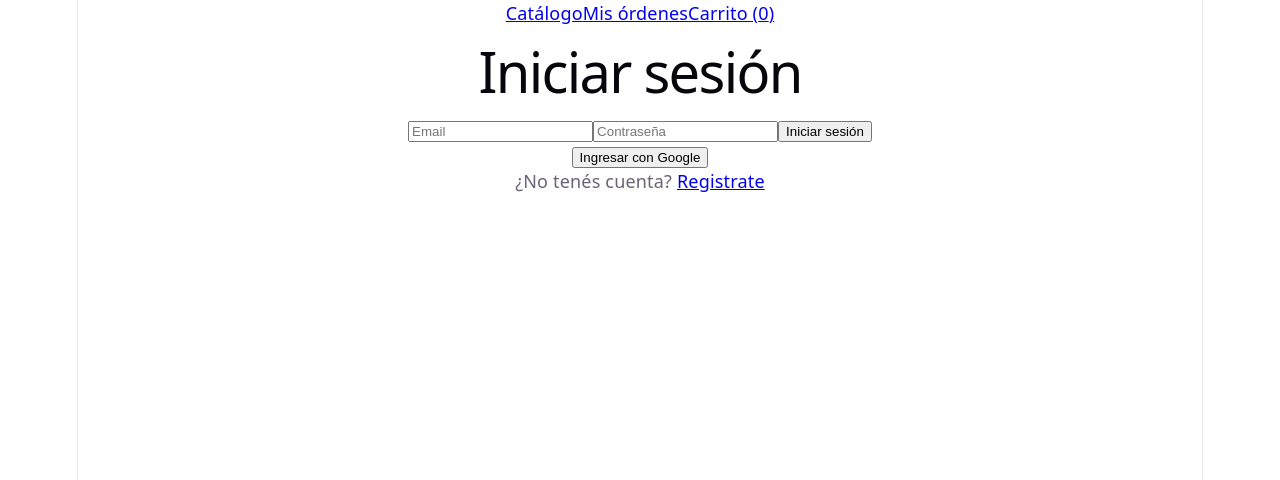
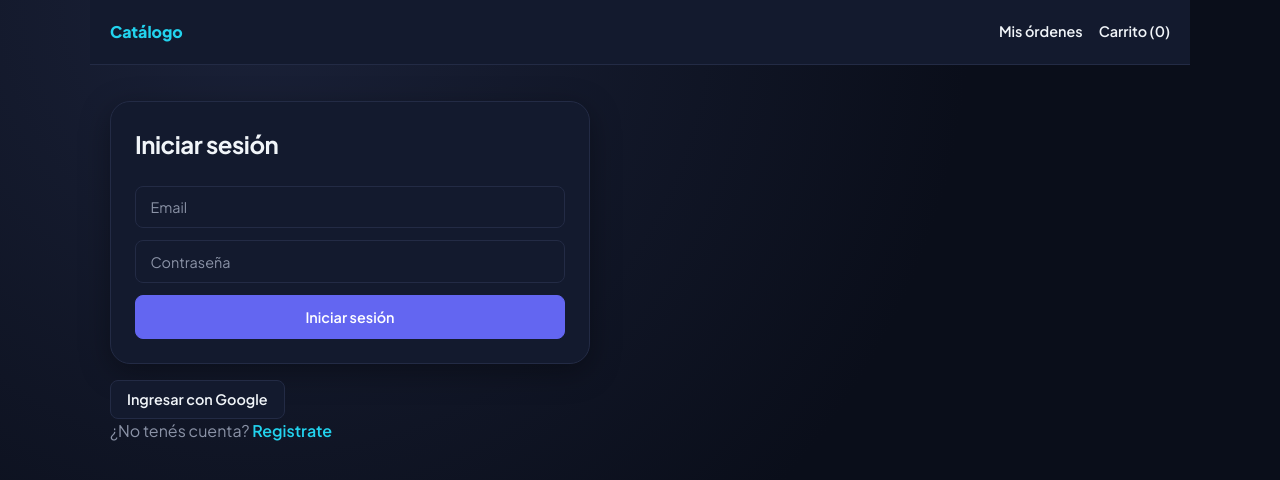
Before and after one commit to GonzaloB1/ProyectoM5_GonzaloBastias, a React (Vite) app: page /login in a window 1280 px wide. Shown: the top 480 px of the page. Built offline with nearby package versions, Linux system fonts and the light colour scheme; no server answers.

Commit message:
Corrige rewrites de vercel.json para no interferir con vercel dev, aplica sistema de estilos CSS y README con bitácora

```diff
--- a/index.html
+++ b/index.html
@@ -1,12 +1,13 @@
 <!doctype html>
 <html lang="en">
+
   <head>
     <meta charset="UTF-8" />
     <link rel="icon" type="image/svg+xml" href="/favicon.svg" />
     <meta name="viewport" content="width=device-width, initial-scale=1.0" />
     <title>ai-ecommerce</title>
   </head>
-  <body>
+<body>
     <div id="root"></div>
     <script type="module" src="/src/main.tsx"></script>
   </body>
--- a/src/index.css
+++ b/src/index.css
@@ -1,111 +1,261 @@
+
+@import url('https://fonts.googleapis.com/css2?family=Plus+Jakarta+Sans:wght@400;500;600;700;800&display=swap');
+
 :root {
-  --text: #6b6375;
-  --text-h: #08060d;
-  --bg: #fff;
-  --border: #e5e4e7;
-  --code-bg: #f4f3ec;
-  --accent: #aa3bff;
-  --accent-bg: rgba(170, 59, 255, 0.1);
-  --accent-border: rgba(170, 59, 255, 0.5);
-  --social-bg: rgba(244, 243, 236, 0.5);
-  --shadow:
-    rgba(0, 0, 0, 0.1) 0 10px 15px -3px, rgba(0, 0, 0, 0.05) 0 4px 6px -2px;
-
-  --sans: system-ui, 'Segoe UI', Roboto, sans-serif;
-  --heading: system-ui, 'Segoe UI', Roboto, sans-serif;
-  --mono: ui-monospace, Consolas, monospace;
-
-  font: 18px/145% var(--sans);
-  letter-spacing: 0.18px;
-  color-scheme: light dark;
-  color: var(--text);
-  background: var(--bg);
-  font-synthesis: none;
-  text-rendering: optimizeLegibility;
-  -webkit-font-smoothing: antialiased;
-  -moz-osx-font-smoothing: grayscale;
-
-  @media (max-width: 1024px) {
-    font-size: 16px;
-  }
+  --color-bg: #0a0e1a;
+  --color-bg-gradient: radial-gradient(circle at 20% 0%, #1a2138 0%, #0a0e1a 55%);
+  --color-surface: #131a2e;
+  --color-surface-hover: #1a2340;
+  --color-primary: #6366f1;
+  --color-primary-hover: #4f46e5;
+  --color-primary-soft: rgba(99, 102, 241, 0.12);
+  --color-accent: #22d3ee;
+  --color-text: #f1f5f9;
+  --color-text-muted: #8b93a7;
+  --color-error: #f87171;
+  --color-error-soft: rgba(248, 113, 113, 0.1);
+  --color-success: #34d399;
+  --color-warning: #fbbf24;
+  --color-border: #232b45;
+  --radius-sm: 8px;
+  --radius: 14px;
+  --radius-lg: 20px;
+  --shadow-soft: 0 8px 30px rgba(0, 0, 0, 0.35);
+  --header-height: 60px;
 }
 
-@media (prefers-color-scheme: dark) {
-  :root {
-    --text: #9ca3af;
-    --text-h: #f3f4f6;
-    --bg: #16171d;
-    --border: #2e303a;
-    --code-bg: #1f2028;
-    --accent: #c084fc;
-    --accent-bg: rgba(192, 132, 252, 0.15);
-    --accent-border: rgba(192, 132, 252, 0.5);
-    --social-bg: rgba(47, 48, 58, 0.5);
-    --shadow:
-      rgba(0, 0, 0, 0.4) 0 10px 15px -3px, rgba(0, 0, 0, 0.25) 0 4px 6px -2px;
-  }
+* { box-sizing: border-box; margin: 0; padding: 0; }
 
-  #social .button-icon {
-    filter: invert(1) brightness(2);
-  }
+body {
+  font-family: "Plus Jakarta Sans", system-ui, -apple-system, sans-serif;
+  background: var(--color-bg-gradient);
+  background-color: var(--color-bg);
+  color: var(--color-text);
+  line-height: 1.5;
+  min-height: 100vh;
+  -webkit-font-smoothing: antialiased;
 }
 
-#root {
-  width: 1126px;
-  max-width: 100%;
-  margin: 0 auto;
-  text-align: center;
-  border-inline: 1px solid var(--border);
-  min-height: 100svh;
+#root { min-height: 100vh; display: flex; flex-direction: column; }
+
+h1, h2, h3 { font-weight: 700; letter-spacing: -0.02em; }
+h1 { font-size: 1.5rem; margin-bottom: 0.75rem; }
+h2 { font-size: 1.15rem; margin-bottom: 0.6rem; }
+p { color: var(--color-text-muted); }
+a { color: var(--color-accent); text-decoration: none; font-weight: 600; }
+a:hover { text-decoration: underline; }
+
+button {
+  cursor: pointer;
+  font-family: inherit;
+  font-weight: 600;
+  font-size: 0.9rem;
+  border: none;
+  border-radius: var(--radius-sm);
+  padding: 0.6rem 1rem;
+  background-color: var(--color-surface);
+  color: var(--color-text);
+  border: 1px solid var(--color-border);
+  transition: transform 0.12s ease, background-color 0.15s ease;
+}
+button:hover:not(:disabled) { background-color: var(--color-surface-hover); }
+button:active:not(:disabled) { transform: scale(0.97); }
+button:disabled { opacity: 0.5; cursor: not-allowed; }
+
+input, select, textarea {
+  font-family: inherit;
+  font-size: 0.9rem;
+  padding: 0.7rem 0.9rem;
+  border-radius: var(--radius-sm);
+  border: 1.5px solid var(--color-border);
+  background-color: var(--color-surface);
+  color: var(--color-text);
+  width: 100%;
+}
+input::placeholder, textarea::placeholder { color: var(--color-text-muted); }
+input:focus, select:focus, textarea:focus {
+  outline: none;
+  border-color: var(--color-primary);
+  box-shadow: 0 0 0 3px var(--color-primary-soft);
+}
+textarea { min-height: 80px; resize: vertical; }
+
+.error {
+  color: var(--color-error);
+  background-color: var(--color-error-soft);
+  padding: 0.6rem 0.85rem;
+  border-radius: var(--radius-sm);
+  font-size: 0.85rem;
+  margin: 0.5rem 0;
+}
+
+/* ---------- Header ---------- */
+header {
+  display: flex;
+  flex-wrap: wrap;
+  align-items: center;
+  gap: 1rem;
+  padding: 0.85rem 1.25rem;
+  background-color: var(--color-surface);
+  border-bottom: 1px solid var(--color-border);
+  position: sticky;
+  top: 0;
+  z-index: 10;
+}
+header a { color: var(--color-text); font-size: 0.9rem; }
+header a:first-child {
+  font-weight: 800;
+  color: var(--color-accent);
+  font-size: 1rem;
+  margin-right: auto;
+}
+header button { margin-left: auto; }
+
+/* ---------- Contenedor general de páginas ---------- */
+main, .page, form, table { width: 100%; }
+body > #root > * { padding: 1.25rem; max-width: 1100px; margin: 0 auto; width: 100%; }
+header { max-width: 100%; }
+
+/* ---------- Catálogo / grilla de productos ---------- */
+.product-filter, .order-status-filter {
+  display: flex;
+  gap: 0.5rem;
+  flex-wrap: wrap;
+  margin: 1rem 0;
+}
+.product-filter button, .order-status-filter button {
+  padding: 0.45rem 0.9rem;
+  font-size: 0.82rem;
+  background-color: transparent;
+}
+.product-filter button.active, .order-status-filter button.active {
+  background-color: var(--color-primary);
+  border-color: var(--color-primary);
+  color: white;
+}
+
+.product-grid {
+  display: grid;
+  grid-template-columns: repeat(2, 1fr);
+  gap: 1rem;
+  margin-top: 1rem;
+}
+
+.product-card {
+  display: block;
+  background-color: var(--color-surface);
+  border: 1px solid var(--color-border);
+  border-radius: var(--radius);
+  overflow: hidden;
+  transition: transform 0.15s ease, box-shadow 0.15s ease;
+}
+.product-card:hover { transform: translateY(-3px); box-shadow: var(--shadow-soft); text-decoration: none; }
+.product-card img { width: 100%; aspect-ratio: 1 / 1; object-fit: cover; background: var(--color-bg); }
+.product-card h3 { font-size: 0.9rem; padding: 0.6rem 0.7rem 0; }
+.product-card .price { padding: 0 0.7rem 0.7rem; color: var(--color-accent); font-weight: 700; }
+.out-of-stock { color: var(--color-error); font-size: 0.78rem; padding: 0 0.7rem 0.6rem; display: block; }
+
+/* ---------- Carrito / checkout ---------- */
+ul { list-style: none; }
+li {
+  display: flex;
+  align-items: center;
+  gap: 0.75rem;
+  padding: 0.75rem;
+  background-color: var(--color-surface);
+  border: 1px solid var(--color-border);
+  border-radius: var(--radius-sm);
+  margin-bottom: 0.6rem;
+  flex-wrap: wrap;
+}
+li img { width: 55px; height: 55px; object-fit: cover; border-radius: var(--radius-sm); }
+li input[type="number"] { width: 60px; }
+.total {
+  font-size: 1.15rem;
+  font-weight: 700;
+  color: var(--color-text);
+  margin: 1rem 0;
+}
+
+/* ---------- Formularios (login, register, admin) ---------- */
+form {
   display: flex;
   flex-direction: column;
-  box-sizing: border-box;
+  gap: 0.75rem;
+  max-width: 420px;
+  background-color: var(--color-surface);
+  padding: 1.5rem;
+  border-radius: var(--radius-lg);
+  border: 1px solid var(--color-border);
+  box-shadow: var(--shadow-soft);
+  margin: 1rem 0;
+}
+form button[type="submit"] {
+  background-color: var(--color-primary);
+  color: white;
+  border-color: var(--color-primary);
+  padding: 0.75rem;
+}
+form button[type="submit"]:hover:not(:disabled) { background-color: var(--color-primary-hover); }
+
+/* ---------- Tablas (admin) ---------- */
+table {
+  border-collapse: collapse;
+  background-color: var(--color-surface);
+  border: 1px solid var(--color-border);
+  border-radius: var(--radius);
+  overflow: hidden;
+  margin-top: 1rem;
+  font-size: 0.85rem;
+}
+th, td { padding: 0.65rem 0.8rem; text-align: left; border-bottom: 1px solid var(--color-border); }
+th { color: var(--color-text-muted); font-weight: 600; font-size: 0.78rem; text-transform: uppercase; }
+tr:last-child td { border-bottom: none; }
+td img { width: 40px; height: 40px; object-fit: cover; border-radius: 6px; }
+
+/* ---------- Estados de orden ---------- */
+.status-badge {
+  display: inline-block;
+  padding: 0.25rem 0.65rem;
+  border-radius: 999px;
+  font-size: 0.75rem;
+  font-weight: 700;
+}
+.status-pending { background: rgba(251, 191, 36, 0.15); color: var(--color-warning); }
+.status-processing { background: var(--color-primary-soft); color: var(--color-primary); }
+.status-completed { background: rgba(52, 211, 153, 0.15); color: var(--color-success); }
+.status-cancelled { background: var(--color-error-soft); color: var(--color-error); }
+
+.order-card {
+  background-color: var(--color-surface);
+  border: 1px solid var(--color-border);
+  border-radius: var(--radius);
+  padding: 1rem;
+  margin-bottom: 0.75rem;
+}
+.order-header { display: flex; justify-content: space-between; align-items: center; margin-bottom: 0.5rem; }
+
+/* ---------- Admin layout ---------- */
+.admin-nav {
+  display: flex;
+  gap: 0.75rem;
+  margin-bottom: 1.25rem;
+  padding-bottom: 0.75rem;
+  border-bottom: 1px solid var(--color-border);
+}
+.admin-nav a {
+  padding: 0.4rem 0.8rem;
+  border-radius: var(--radius-sm);
+  background-color: var(--color-surface);
+  color: var(--color-text);
 }
 
-body {
-  margin: 0;
+/* ---------- Responsive: desde tablet/desktop ---------- */
+@media (min-width: 640px) {
+  .product-grid { grid-template-columns: repeat(3, 1fr); }
 }
 
-h1,
-h2 {
-  font-family: var(--heading);
-  font-weight: 500;
-  color: var(--text-h);
+@media (min-width: 900px) {
+  .product-grid { grid-template-columns: repeat(4, 1fr); }
+  form { max-width: 480px; }
 }
-
-h1 {
-  font-size: 56px;
-  letter-spacing: -1.68px;
-  margin: 32px 0;
-  @media (max-width: 1024px) {
-    font-size: 36px;
-    margin: 20px 0;
-  }
-}
-h2 {
-  font-size: 24px;
-  line-height: 118%;
-  letter-spacing: -0.24px;
-  margin: 0 0 8px;
-  @media (max-width: 1024px) {
-    font-size: 20px;
-  }
-}
-p {
-  margin: 0;
-}
-
-code,
-.counter {
-  font-family: var(--mono);
-  display: inline-flex;
-  border-radius: 4px;
-  color: var(--text-h);
-}
-
-code {
-  font-size: 15px;
-  line-height: 135%;
-  padding: 4px 8px;
-  background: var(--code-bg);
-}
```
Also changed, not shown: vercel.json.
